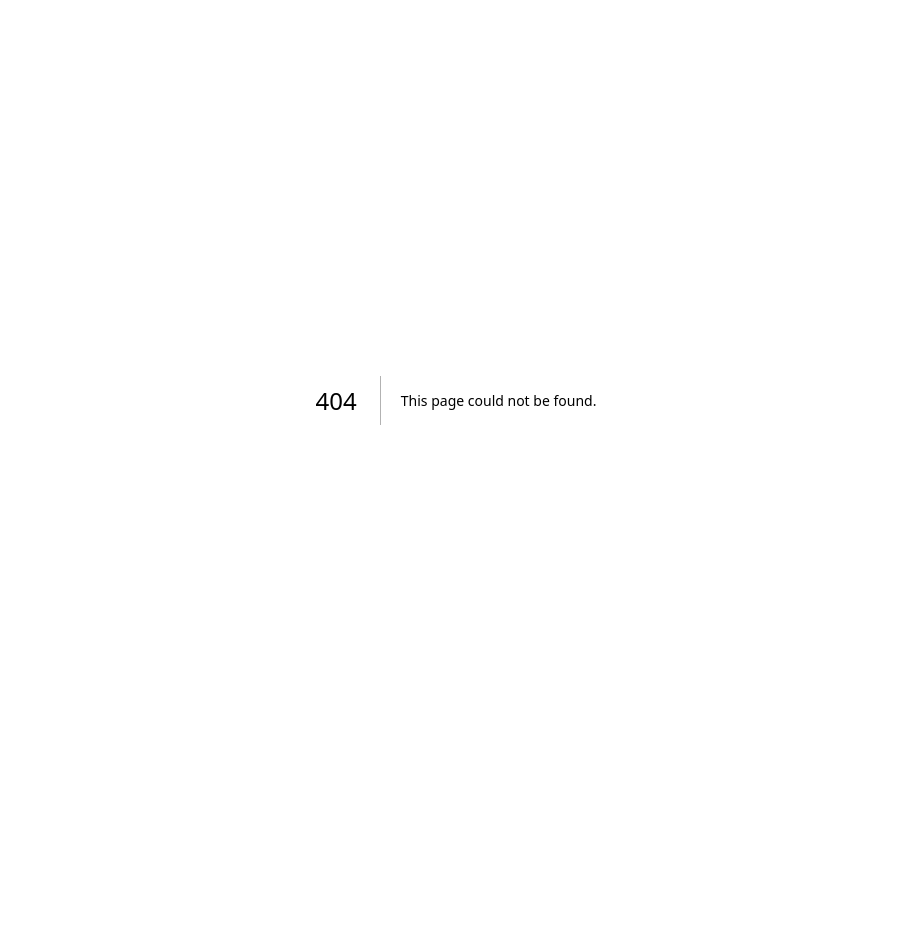
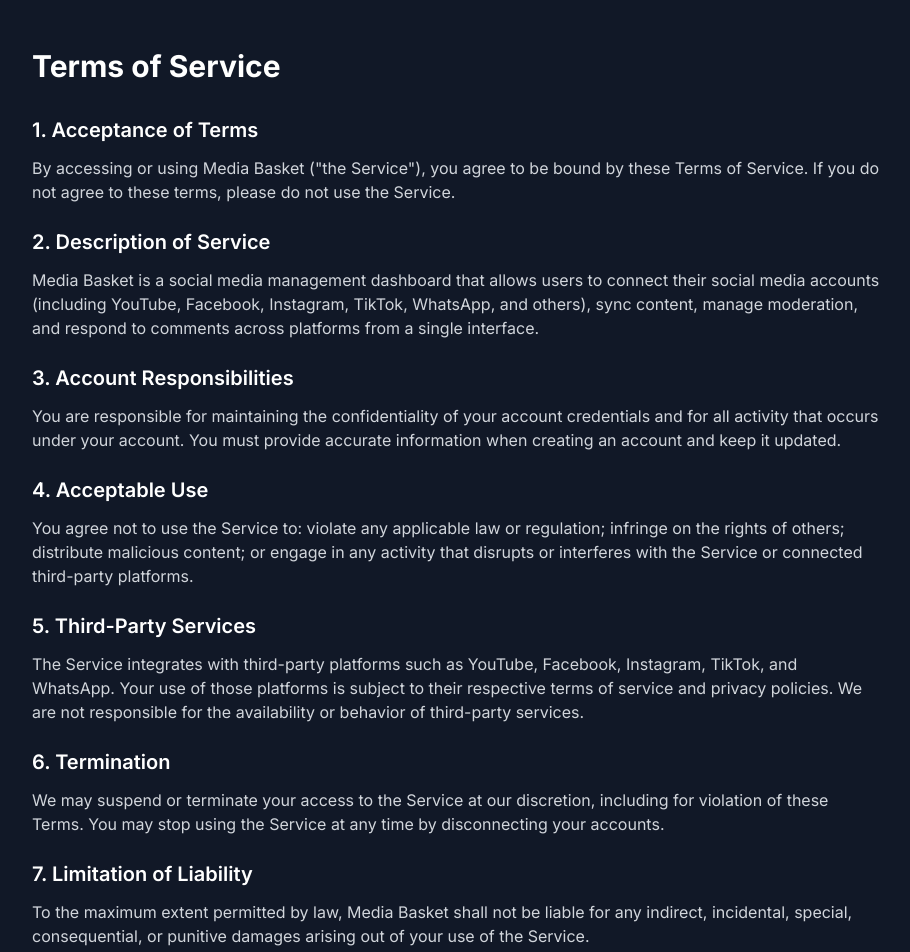
Before and after one commit to SowinySoft/Media-Basket, a Next.js app in the folder frontend/: page /terms in a window 1280 px wide. Before the commit this address had no page. Shown: the top 952 px of the page, without its empty margins (184-1094 px from the left). Before the commit the page ends 800 px from the top, so only its background shows below. Built offline with nearby package versions, Linux system fonts and the light colour scheme.

Commit message:
feat: add terms of service page

```diff
--- /dev/null
+++ b/frontend/src/app/terms/page.tsx
@@ -0,0 +1,82 @@
+export default function TermsOfService() {
+  return (
+    <div className="min-h-screen bg-gray-900 text-white">
+      <div className="max-w-4xl mx-auto px-6 py-12">
+        <h1 className="text-3xl font-bold mb-8">Terms of Service</h1>
+
+        <div className="space-y-6 text-gray-300">
+          <section>
+            <h2 className="text-xl font-semibold text-white mb-3">1. Acceptance of Terms</h2>
+            <p>
+              By accessing or using Media Basket ("the Service"), you agree to be bound by these Terms of Service.
+              If you do not agree to these terms, please do not use the Service.
+            </p>
+          </section>
+
+          <section>
+            <h2 className="text-xl font-semibold text-white mb-3">2. Description of Service</h2>
+            <p>
+              Media Basket is a social media management dashboard that allows users to connect their social media
+              accounts (including YouTube, Facebook, Instagram, TikTok, WhatsApp, and others), sync content, manage
+              moderation, and respond to comments across platforms from a single interface.
+            </p>
+          </section>
+
+          <section>
+            <h2 className="text-xl font-semibold text-white mb-3">3. Account Responsibilities</h2>
+            <p>
+              You are responsible for maintaining the confidentiality of your account credentials and for all
+              activity that occurs under your account. You must provide accurate information when creating an
+              account and keep it updated.
+            </p>
+          </section>
+
+          <section>
+            <h2 className="text-xl font-semibold text-white mb-3">4. Acceptable Use</h2>
+            <p>
+              You agree not to use the Service to: violate any applicable law or regulation; infringe on the rights
+              of others; distribute malicious content; or engage in any activity that disrupts or interferes with
+              the Service or connected third-party platforms.
+            </p>
+          </section>
+
+          <section>
+            <h2 className="text-xl font-semibold text-white mb-3">5. Third-Party Services</h2>
+            <p>
+              The Service integrates with third-party platforms such as YouTube, Facebook, Instagram, TikTok, and
+              WhatsApp. Your use of those platforms is subject to their respective terms of service and privacy
+              policies. We are not responsible for the availability or behavior of third-party services.
+            </p>
+          </section>
+
+          <section>
+            <h2 className="text-xl font-semibold text-white mb-3">6. Termination</h2>
+            <p>
+              We may suspend or terminate your access to the Service at our discretion, including for violation of
+              these Terms. You may stop using the Service at any time by disconnecting your accounts.
+            </p>
+          </section>
+
+          <section>
+            <h2 className="text-xl font-semibold text-white mb-3">7. Limitation of Liability</h2>
+            <p>
+              To the maximum extent permitted by law, Media Basket shall not be liable for any indirect, incidental,
+              special, consequential, or punitive damages arising out of your use of the Service.
+            </p>
+          </section>
+
+          <section>
+            <h2 className="text-xl font-semibold text-white mb-3">8. Contact Us</h2>
+            <p>
+              If you have questions about these Terms, please contact us at: softlab.hub@gmail.com
+            </p>
+          </section>
+        </div>
+
+        <div className="mt-12 pt-6 border-t border-gray-700 text-sm text-gray-500">
+          <p>Last updated: August 2, 2026</p>
+        </div>
+      </div>
+    </div>
+  );
+}
```
